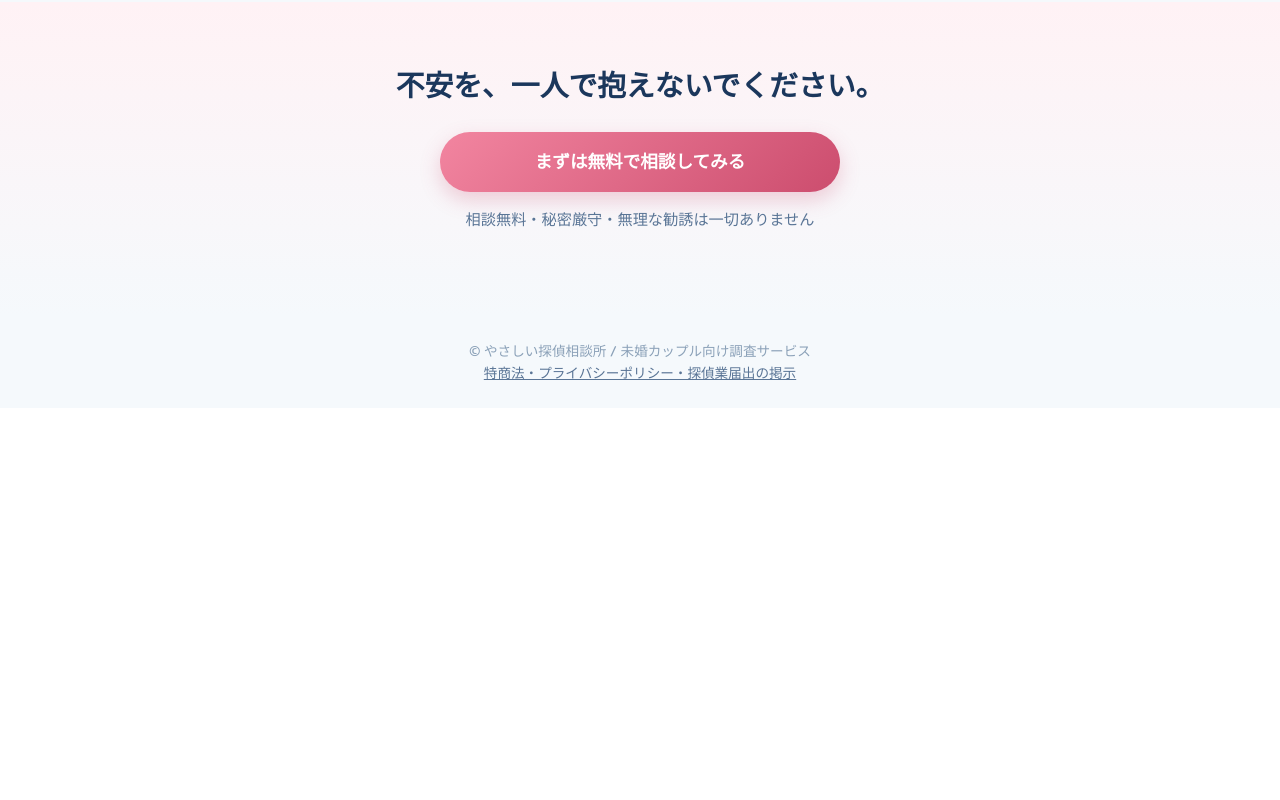
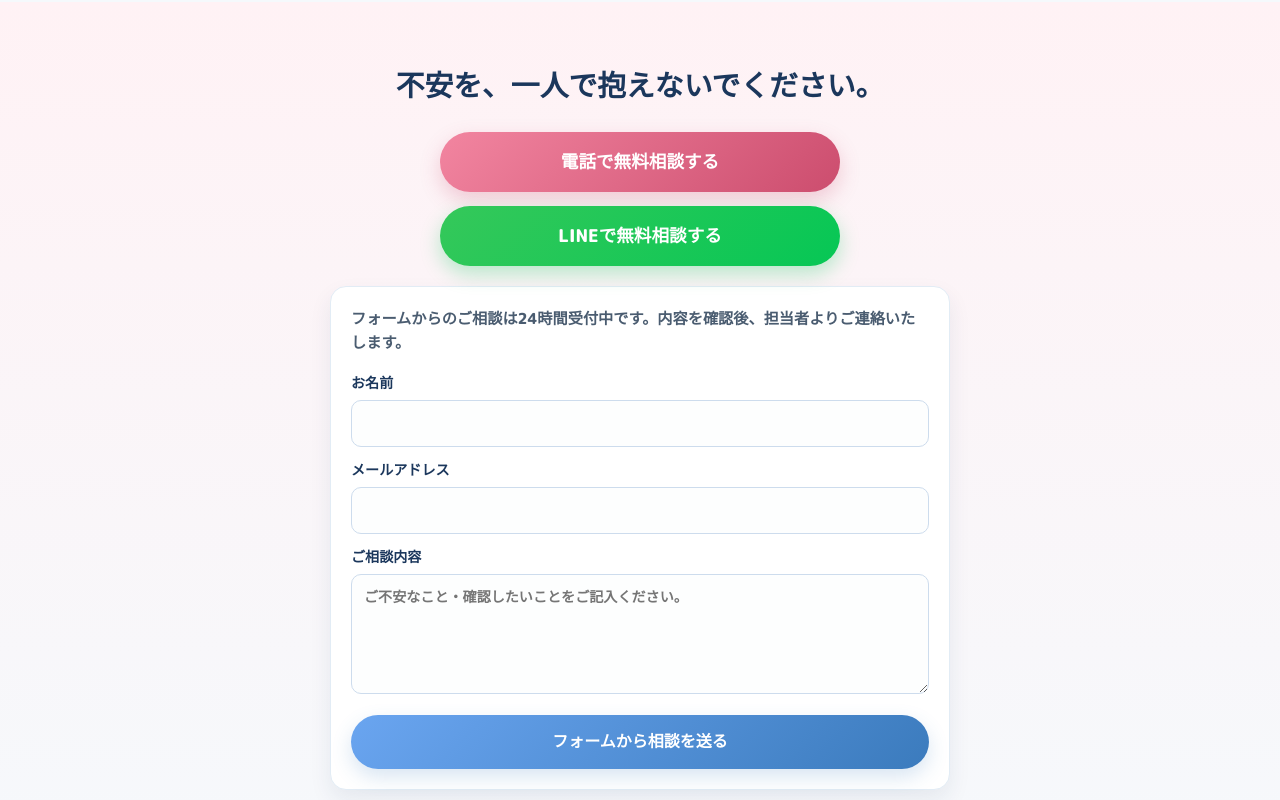
Before and after one commit to tomica1234/detective_lp, a plain HTML site: page index.html in a window 1280 px wide. Shown: the part 3400-4200 px from the top of the page. Before the commit the page ends 3808 px from the top, so only its background shows below. Drawn offline with Linux system fonts and the light colour scheme.

Commit message:
無料相談セクションにLINE導線とフォームを追加

```diff
--- a/index.html
+++ b/index.html
@@ -287,6 +287,56 @@
       }
       .final-cta p { text-align: center; margin: 0 0 24px; font-size: clamp(1.3rem, 3vw, 1.8rem); font-weight: 800; color: var(--blue-dark); }
       .final-cta .cta { width: min(100%, 400px); }
+      .contact-options { display: grid; gap: 14px; justify-items: center; margin-bottom: 20px; }
+      .contact-options .cta { margin: 0; }
+      .cta.line {
+        background: linear-gradient(135deg, #35c85a, #06c755);
+        box-shadow: 0 8px 20px rgba(6, 199, 85, 0.28);
+      }
+      .cta.line:hover {
+        box-shadow: 0 12px 24px rgba(6, 199, 85, 0.35);
+      }
+      .contact-form {
+        width: min(100%, 620px);
+        margin: 0 auto;
+        background: #fff;
+        border: 1px solid var(--border);
+        border-radius: 16px;
+        padding: 20px;
+        box-shadow: 0 10px 22px rgba(27, 55, 92, 0.08);
+      }
+      .contact-form p {
+        margin: 0 0 16px;
+        text-align: left;
+        font-size: 0.95rem;
+        color: #4a5c70;
+      }
+      .form-grid { display: grid; gap: 12px; }
+      .form-grid label { font-size: 0.88rem; font-weight: 700; color: var(--blue-dark); }
+      .form-grid input,
+      .form-grid textarea {
+        width: 100%;
+        margin-top: 6px;
+        border: 1px solid #cddced;
+        border-radius: 10px;
+        padding: 11px 12px;
+        font: inherit;
+        background: #fdfefe;
+      }
+      .form-grid textarea { min-height: 120px; resize: vertical; }
+      .form-submit {
+        margin-top: 14px;
+        width: 100%;
+        min-height: 54px;
+        border-radius: 999px;
+        border: none;
+        font: inherit;
+        font-weight: 800;
+        color: #fff;
+        background: linear-gradient(135deg, #6aa5f0, var(--blue));
+        box-shadow: 0 8px 20px rgba(59, 123, 189, 0.2);
+        cursor: pointer;
+      }
 
       footer { text-align: center; padding: 24px; color: #8ba1b8; font-size: 0.85rem; font-weight: 500; }
 
@@ -454,7 +504,25 @@
     <section id="contact" class="final-cta" aria-label="最終CTA">
       <div class="container">
         <p>不安を、一人で抱えないでください。</p>
-        <a class="cta" href="tel:0120123456">まずは無料で相談してみる</a>
+        <div class="contact-options">
+          <a class="cta" href="tel:0120123456">電話で無料相談する</a>
+          <a class="cta line" href="https://line.me/R/ti/p/@example" target="_blank" rel="noopener noreferrer">LINEで無料相談する</a>
+        </div>
+        <form class="contact-form" action="#" method="post" aria-label="無料相談フォーム">
+          <p>フォームからのご相談は24時間受付中です。内容を確認後、担当者よりご連絡いたします。</p>
+          <div class="form-grid">
+            <label>お名前
+              <input type="text" name="name" autocomplete="name" required />
+            </label>
+            <label>メールアドレス
+              <input type="email" name="email" autocomplete="email" required />
+            </label>
+            <label>ご相談内容
+              <textarea name="message" placeholder="ご不安なこと・確認したいことをご記入ください。" required></textarea>
+            </label>
+          </div>
+          <button class="form-submit" type="submit">フォームから相談を送る</button>
+        </form>
         <p style="font-size: 0.95rem; color: #5a7596; margin-top: 16px; font-weight: 500;">相談無料・秘密厳守・無理な勧誘は一切ありません</p>
       </div>
     </section>
```
